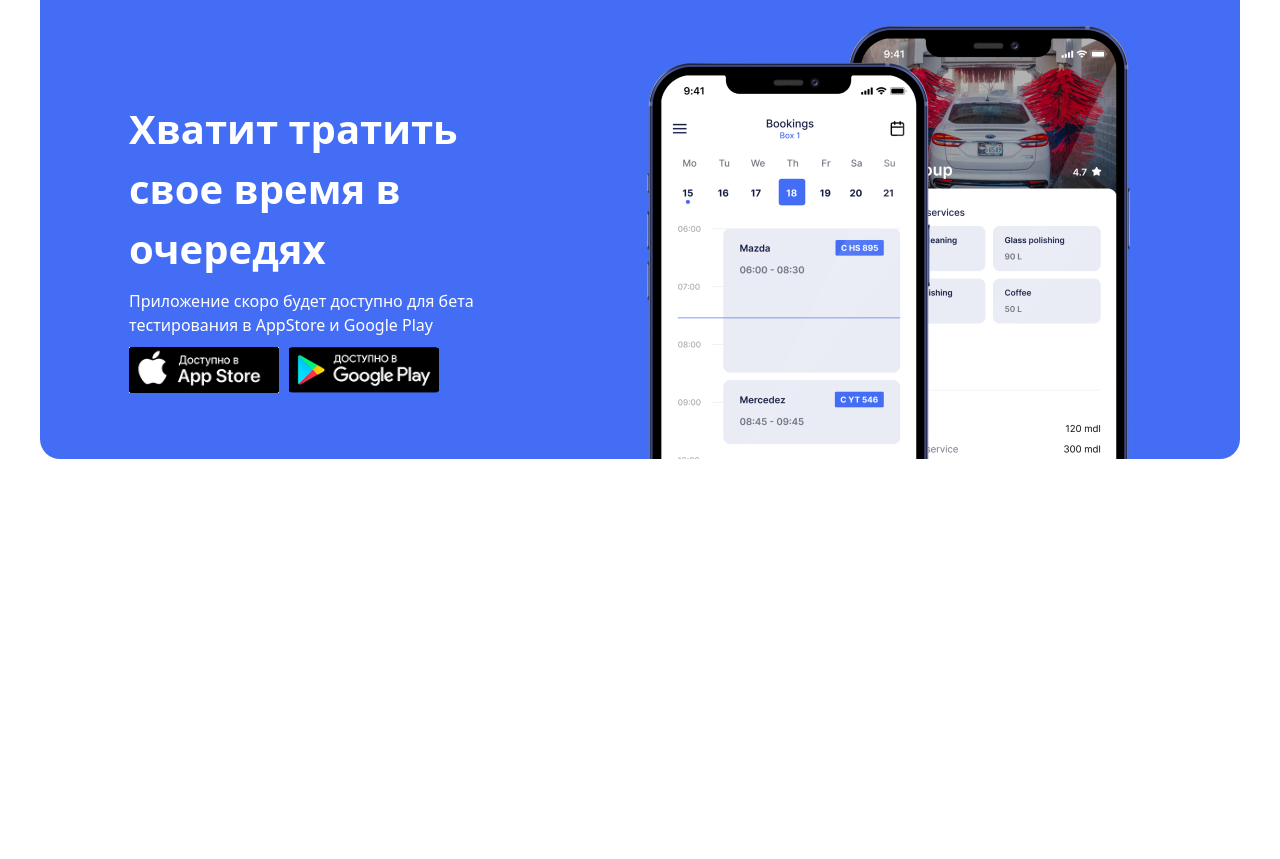
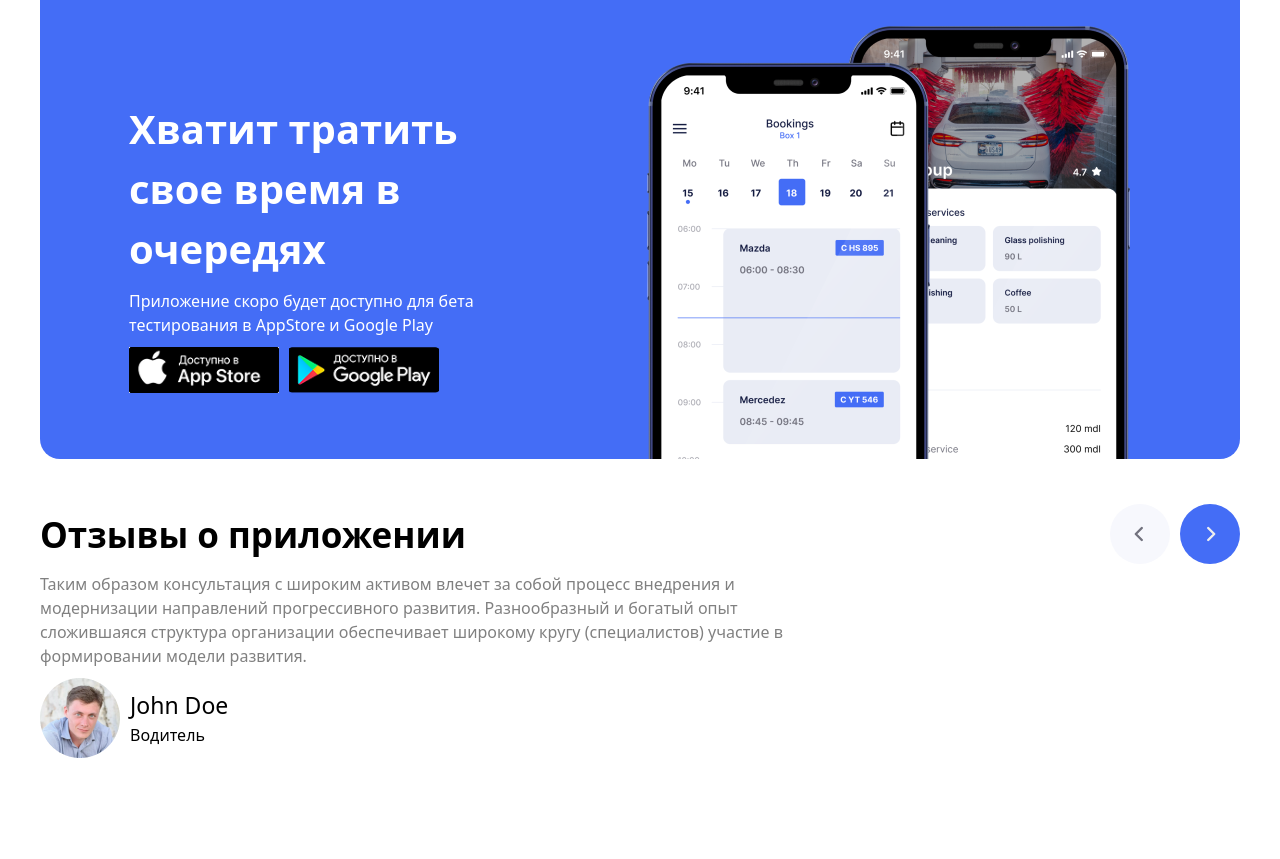
Before and after one commit to Sobirjon08/home-work-vik-2-day-4, a website: page index.html in a window 1280 px wide. Shown: the part 1771-2630 px from the top of the page. Before the commit the page ends 2230 px from the top, so only its background shows below. Drawn offline with Linux system fonts and the light colour scheme.

Commit message:
commit 5

```diff
--- a/index.html
+++ b/index.html
@@ -128,5 +128,30 @@
             <img class="lg:hidden" src="./imgs/Mask Group (2).png" alt="">
         </nav>
     </section>
+    <section>
+        <nav class="w-[100%] h-[600px] lg:max-w-[1200px] lg:h-[400px] m-auto flex flex-col lg:flex-row justify-center items-center gap-[20px] lg:gap-[270px]">
+            <div class=" w-[100%] h-[400px] gap-[20px] lg:w-[800px] lg:h-[300px] text-center lg:text-start flex items-center lg:items-start flex-col lg:gap-[10px] ">
+                <h1 class="text-[30px] font-bold lg:text-[35px]">Отзывы о приложении</h1>
+                <p class="text-[gray]">Таким образом консультация с широким активом влечет за собой процесс внедрения и модернизации направлений прогрессивного развития. Разнообразный и богатый опыт сложившаяся структура организации обеспечивает широкому кругу (специалистов) участие в формировании модели развития.</p>
+                <div class="flex gap-[10px] items-center">
+                    <img src="./imgs/Mask Group (3).png" alt="">
+                    <div>
+                        <h4 class="lg:text-[23px]">John Doe</h4>
+                        <p>Водитель</p>
+                    </div>
+                </div>
+            </div>
+            <div class="flex gap-[10px] lg:mt-[-250px]">
+                <svg width="60" height="60" viewBox="0 0 50 50" fill="none" xmlns="http://www.w3.org/2000/svg">
+                    <rect width="50" height="50" rx="25" fill="#F7F8FD"/>
+                    <path d="M26.5 20L21.5 25L26.5 30" stroke="#72727E" stroke-width="2" stroke-linecap="round" stroke-linejoin="round"/>
+                </svg>
+                <svg width="60" height="60" viewBox="0 0 50 50" fill="none" xmlns="http://www.w3.org/2000/svg">
+                    <rect x="50" y="50" width="50" height="50" rx="25" transform="rotate(-180 50 50)" fill="#446DF6"/>
+                    <path d="M23.5 30L28.5 25L23.5 20" stroke="#EEEEEE" stroke-width="2" stroke-linecap="round" stroke-linejoin="round"/>
+                </svg>
+            </div>
+        </nav>
+    </section>
 </body>
 </html>
```
Also changed, not shown: imgs/Mask Group (3).png (added), src/output.css.
